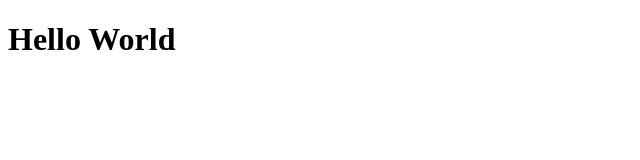
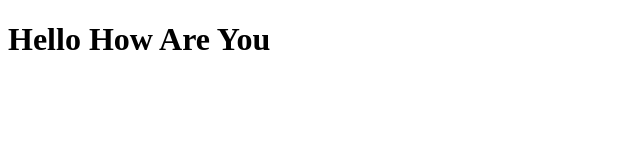
Before and after one commit to milanlimbani/LetsLearning, a plain HTML site: page index.html in a window 1280 px wide. Shown: the whole page, without its empty margins (0-640 px from the left). Drawn offline with Linux system fonts and the light colour scheme.

Commit message:
commited

```diff
--- a/index.html
+++ b/index.html
@@ -7,6 +7,6 @@
     <title>Document</title>
 </head>
 <body>
-    <h1>Hello World</h1>
+    <h1>Hello How Are You</h1>
 </body>
 </html>
```
